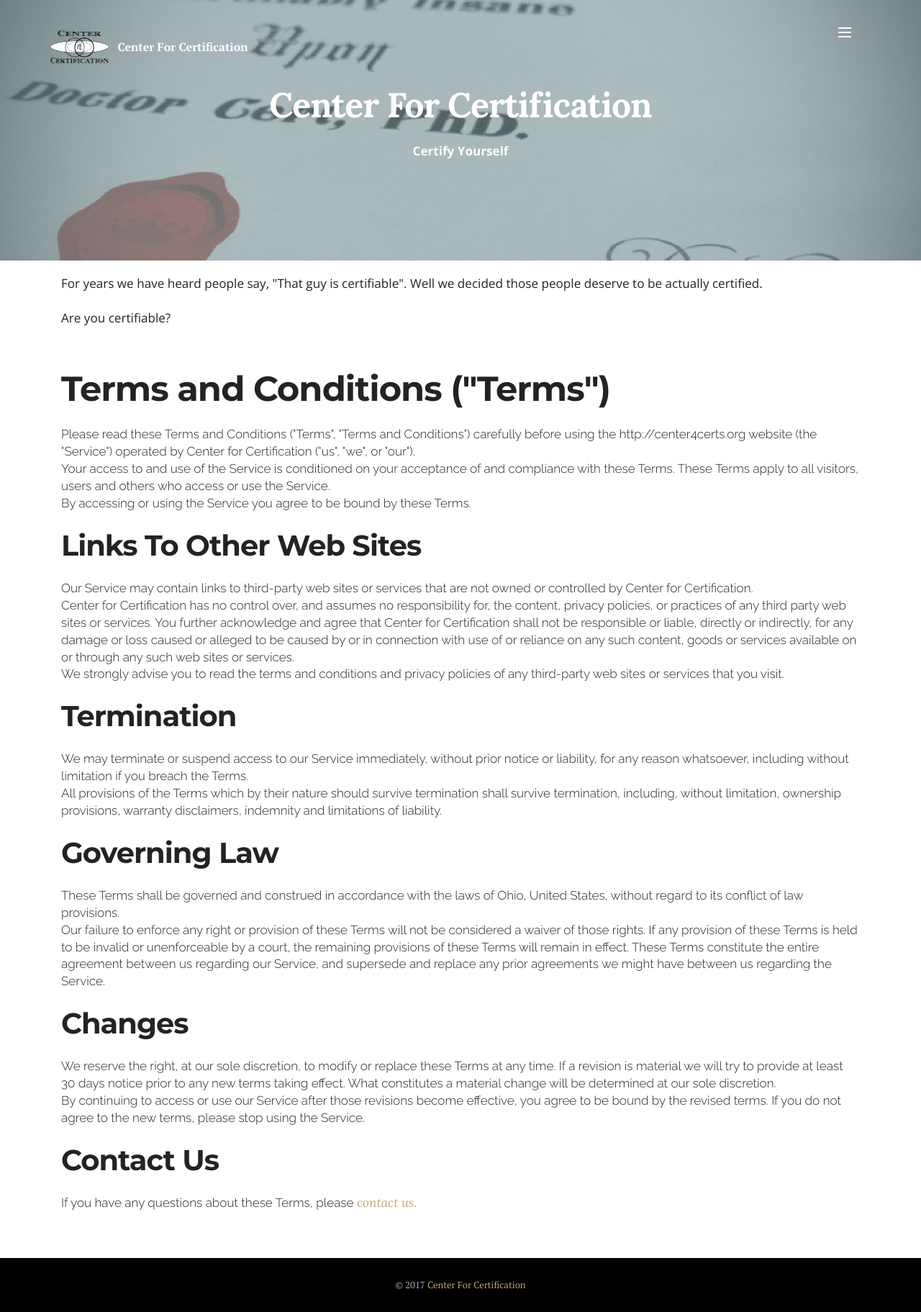
After one commit to HeyAri/Certify-Yourself-Working-directory, a PHP site: page /termsandconditions.php in a window 1280 px wide. The commit adds this page. Shown: the whole page at 72% size. Run offline with PHP 8.4, Linux system fonts and the light colour scheme; some libraries are stand-ins or nearby versions.

Commit message:
Slice, dice, and beautify everything
- Some javascript files were called twice - deleted the bottom ones because they weren't the most up-to-date

```diff
--- /dev/null
+++ b/templates/footer.php
@@ -0,0 +1,31 @@
+<footer class="mbr-small-footer mbr-section mbr-section-nopadding" id="footer1-7" style="background-color: rgb(0, 0, 0); padding-top: 1.75rem; padding-bottom: 1.75rem;">
+    <div class="container">
+        <p class="text-xs-center">&copy;
+            <script type="text/javascript">
+                var cur = 2017; var year = new Date();
+                if(cur == year.getFullYear()) year = year.getFullYear();
+                else year = cur + ' - ' + year.getFullYear();
+                document.write(year);
+            </script>
+            <a href="mailto:Dr-Cert@center4certs.org">Center For Certification</a>
+        </p>
+    </div>
+</footer>
+
+<script src="../assets/tether/tether.min.js"></script>
+<script src="../assets/smooth-scroll/smooth-scroll.js"></script>
+<script src="../assets/dropdown/js/script.min.js"></script>
+<script src="../assets/touch-swipe/jquery.touch-swipe.min.js"></script>
+<script src="../assets/viewport-checker/jquery.viewportchecker.js"></script>
+<script src="../assets/jarallax/jarallax.js"></script>
+<script src="../assets/theme/js/script.js"></script>
+<script src="../assets/formoid/formoid.min.js"></script>
+
+<input name="animation" type="hidden">
+
+<script type="text/javascript">
+    SocialShareKit.init();
+</script>
+
+</body>
+</html>
--- /dev/null
+++ b/templates/head.php
@@ -0,0 +1,56 @@
+<!DOCTYPE html>
+<html>
+<head>
+    <meta charset="UTF-8">
+    <meta http-equiv="X-UA-Compatible" content="IE=edge">
+    <meta name="viewport" content="width=device-width, initial-scale=1">
+    <link rel="shortcut icon" href="../assets/images/c4c-logo-2000x1241.png" type="image/x-icon">
+    <meta name="description" content="Center For Certification - Certify Yourself">
+    <title>Certify Yourself</title>
+    <link rel="stylesheet" href="https://maxcdn.bootstrapcdn.com/bootstrap/3.3.7/css/bootstrap.min.css">
+    <link rel="stylesheet" href="http://fonts.googleapis.com/css?family=Lora:400,700,400italic,700italic&amp;subset=latin">
+    <link rel="stylesheet" href="http://fonts.googleapis.com/css?family=Montserrat:400,700">
+    <link rel="stylesheet" href="http://fonts.googleapis.com/css?family=Raleway:100,100i,200,200i,300,300i,400,400i,500,500i,600,600i,700,700i,800,800i,900,900i">
+    <link rel="stylesheet" href="../assets/klarissa/stylesheet.css">
+    <link rel="stylesheet" href="../assets/bootstrap-material-design-font/css/material.css">
+    <link rel="stylesheet" href="../assets/tether/tether.min.css">
+    <link rel="stylesheet" href="../assets/bootstrap/css/bootstrap.min.css">
+    <link rel="stylesheet" href="../assets/dropdown/css/style.css">
+    <link rel="stylesheet" href="../assets/animate.css/animate.min.css">
+    <link rel="stylesheet" href="../assets/theme/css/style.css">
+    <link rel="stylesheet" href="../assets/mobirise/css/mbr-additional.css" type="text/css">
+
+    <!-- Social Share Kit CSS -->
+    <link rel="stylesheet" href="../assets/css/social-share-kit.css" type="text/css">
+    <!-- Social Share Kit JS -->
+    <script type="text/javascript" src="../assets/js/social-share-kit.js"></script>
+
+    <script>
+
+        (function(i,s,o,g,r,a,m){i['GoogleAnalyticsObject']=r;i[r]=i[r]||function(){
+        (i[r].q=i[r].q||[]).push(arguments)},i[r].l=1*new Date();a=s.createElement(o),
+        m=s.getElementsByTagName(o)[0];a.async=1;a.src=g;m.parentNode.insertBefore(a,m)
+        })(window,document,'script','https://www.google-analytics.com/analytics.js','ga');
+
+        ga('create', 'UA-87713365-2', 'auto');
+        ga('send', 'pageview');
+
+    </script>
+
+    <script src="https://ajax.googleapis.com/ajax/libs/jquery/3.2.1/jquery.min.js"></script>
+    <script src="https://maxcdn.bootstrapcdn.com/bootstrap/3.3.7/js/bootstrap.min.js"></script>
+
+    <script>
+
+        $(document).ready(function(){
+            $('[data-toggle="tooltip"]').tooltip();
+        });
+
+        $(document).ready(function() {
+            $(document).on("change", "#cert", function() {
+                $("#certification").val( this.value ); // this.value is enough for you
+            }).val( $('#certification').val() ).change(); // for pre-selection trigger
+        });
+
+    </script>
+</head>
--- /dev/null
+++ b/termsandconditions.php
@@ -0,0 +1,90 @@
+<?php include 'templates/head.php'; ?>
+<body>
+<section id="menu-0">
+    <nav class="navbar navbar-dropdown bg-color transparent navbar-fixed-top">
+        <div class="container">
+            <div class="mbr-table">
+                <div class="mbr-table-cell">
+
+                    <div class="navbar-brand">
+                        <a href="HTTP://center4certs.org" class="navbar-logo">
+                            <img src="assets/images/c4c-logo-2000x1241.png" alt="Center For Certification" title="Center For Certification">
+                        </a>
+                        <a class="navbar-caption" href="index.php">Center For Certification</a>
+                    </div>
+
+                </div>
+                <div class="mbr-table-cell">
+                    <button class="navbar-toggler pull-xs-right" type="button" data-toggle="collapse" data-target="#exCollapsingNavbar">
+                        <div class="hamburger-icon"></div>
+                    </button>
+                    <ul class="nav-dropdown collapse pull-xs-right nav navbar-nav navbar-toggleable-xl" id="exCollapsingNavbar">
+                        <li class="nav-item dropdown">
+                            <a class="nav-link link" href="index.php" aria-expanded="false">Home</a>
+                        </li>
+                        <li class="nav-item">
+                            <a class="nav-link link" href="terms-conditions.html" aria-expanded="false">Terms and Conditions</a>
+                        </li>
+                    </ul>
+                    <button hidden="" class="navbar-toggler navbar-close" type="button" data-toggle="collapse" data-target="#exCollapsingNavbar">
+                        <div class="close-icon"></div>
+                    </button>
+                </div>
+            </div>
+        </div>
+    </nav>
+</section>
+<section class="mbr-section article mbr-parallax-background mbr-after-navbar" id="msg-box8-1" style="background-image: url(assets/images/certificate-hero-2000x1500.png); padding-top: 120px; padding-bottom: 120px;">
+    <div class="mbr-overlay" style="opacity: 0.5; background-color: rgb(126, 155, 159);"></div>
+    <div class="container">
+        <div class="row">
+            <div class="col-md-8 col-md-offset-2 text-xs-center">
+                <h3 class="mbr-section-title display-2">Center For Certification</h3>
+                <div class="lead">
+                    <p><strong>Certify Yourself</strong></p>
+                </div>
+            </div>
+        </div>
+    </div>
+</section>
+<section class="mbr-section article mbr-section__container" id="content1-2" style="background-color: rgb(255, 255, 255); padding-top: 20px; padding-bottom: 20px;">
+    <div class="container">
+        <div class="row">
+            <div class="col-xs-12 lead"><p>For years we have heard people say, "That guy is certifiable". Well we decided those people deserve to be actually certified.&nbsp;</p><p><br></p><p>Are you certifiable?</p></div>
+        </div>
+    </div>
+</section>
+<section class="engine"><a rel="external" href="http://mobirise.com">Mobirise</a></section><section class="mbr-section article mbr-section__container mbr-after-navbar" id="content1-c" style="background-color: rgb(255, 255, 255); padding-top: 20px; padding-bottom: 20px;">
+    <div class="container">
+        <div class="row">
+            <div class="col-xs-12 lead">
+                <h1>Terms and Conditions ("Terms")</h1>
+                <p>Please read these Terms and Conditions ("Terms", "Terms and  Conditions") carefully before using the http://center4certs.org website  (the "Service") operated by Center for Certification ("us", "we", or  "our").</p>
+                <p>Your access to and use of the Service is conditioned on your  acceptance of and compliance with these Terms. These Terms apply to all  visitors, users and others who access or use the Service.</p>
+                <p>By accessing or using the Service you agree to be bound by these Terms.
+                <p>&nbsp;</p>
+                <h2>Links To Other Web Sites</h2>
+                <p>Our Service may contain links to third-party web sites or services that are not owned or controlled by Center for Certification.</p>
+                <p>Center for Certification has no control over, and assumes no  responsibility for, the content, privacy policies, or practices of any  third party web sites or services. You further acknowledge and agree  that Center for Certification shall not be responsible or liable,  directly or indirectly, for any damage or loss caused or alleged to be  caused by or in connection with use of or reliance on any such content,  goods or services available on or through any such web sites or  services.</p>
+                <p>We strongly advise you to read the terms and conditions and privacy  policies of any third-party web sites or services that you visit.</p>
+                <p>&nbsp;</p>
+                <h2>Termination</h2>
+                <p>We may terminate or suspend access to our Service immediately,  without prior notice or liability, for any reason whatsoever, including  without limitation if you breach the Terms.</p>
+                <p>All provisions of the Terms which by their nature should survive  termination shall survive termination, including, without limitation,  ownership provisions, warranty disclaimers, indemnity and limitations of  liability.</p>
+                <p>&nbsp;</p>
+                <h2>Governing Law</h2>
+                <p>These Terms shall be governed and construed in accordance with the  laws of Ohio, United States, without regard to its conflict of law  provisions.</p>
+                <p>Our failure to enforce any right or provision of these Terms will not  be considered a waiver of those rights. If any provision of these Terms  is held to be invalid or unenforceable by a court, the remaining  provisions of these Terms will remain in effect. These Terms constitute  the entire agreement between us regarding our Service, and supersede and  replace any prior agreements we might have between us regarding the  Service.</p>
+                <p>&nbsp;</p>
+                <h2>Changes</h2>
+                <p>We reserve the right, at our sole discretion, to modify or replace  these Terms at any time. If a revision is material we will try to  provide at least 30 days notice prior to any new terms taking effect.  What constitutes a material change will be determined at our sole  discretion.</p>
+                <p>By continuing to access or use our Service after those revisions  become effective, you agree to be bound by the revised terms. If you do  not agree to the new terms, please stop using the Service.</p>
+                <p>&nbsp;</p>
+                <h2>Contact Us</h2>
+                <p>If you have any questions about these Terms, please <a href="mailto:Dr-Cert@center4certs.org">contact us.</a></p>
+                <p>&nbsp;</p>
+            </div>
+        </div>
+    </div>
+</section>
+<?php include 'templates/footer.php'; ?>
```
Also changed, not shown: certificate.php (+16 -50 lines), index.php (+64 -179 lines).
